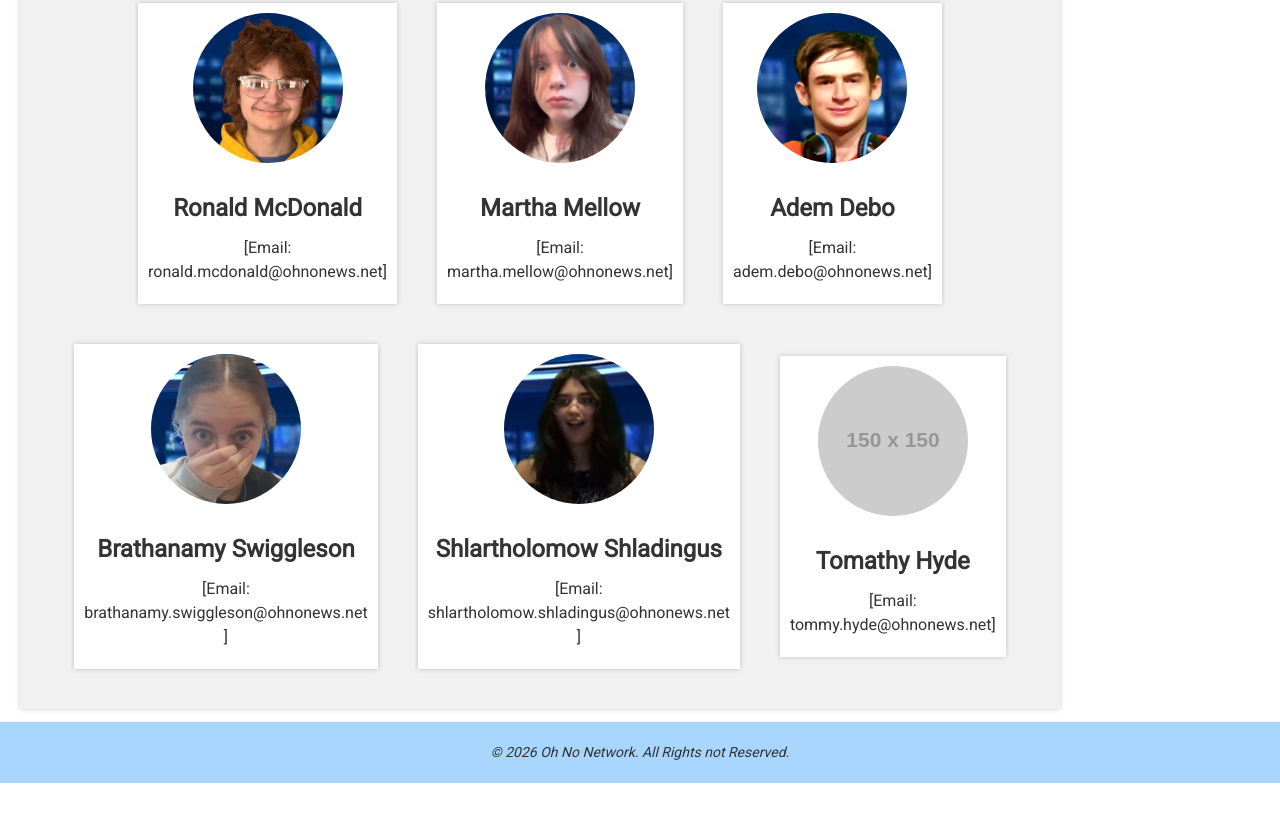
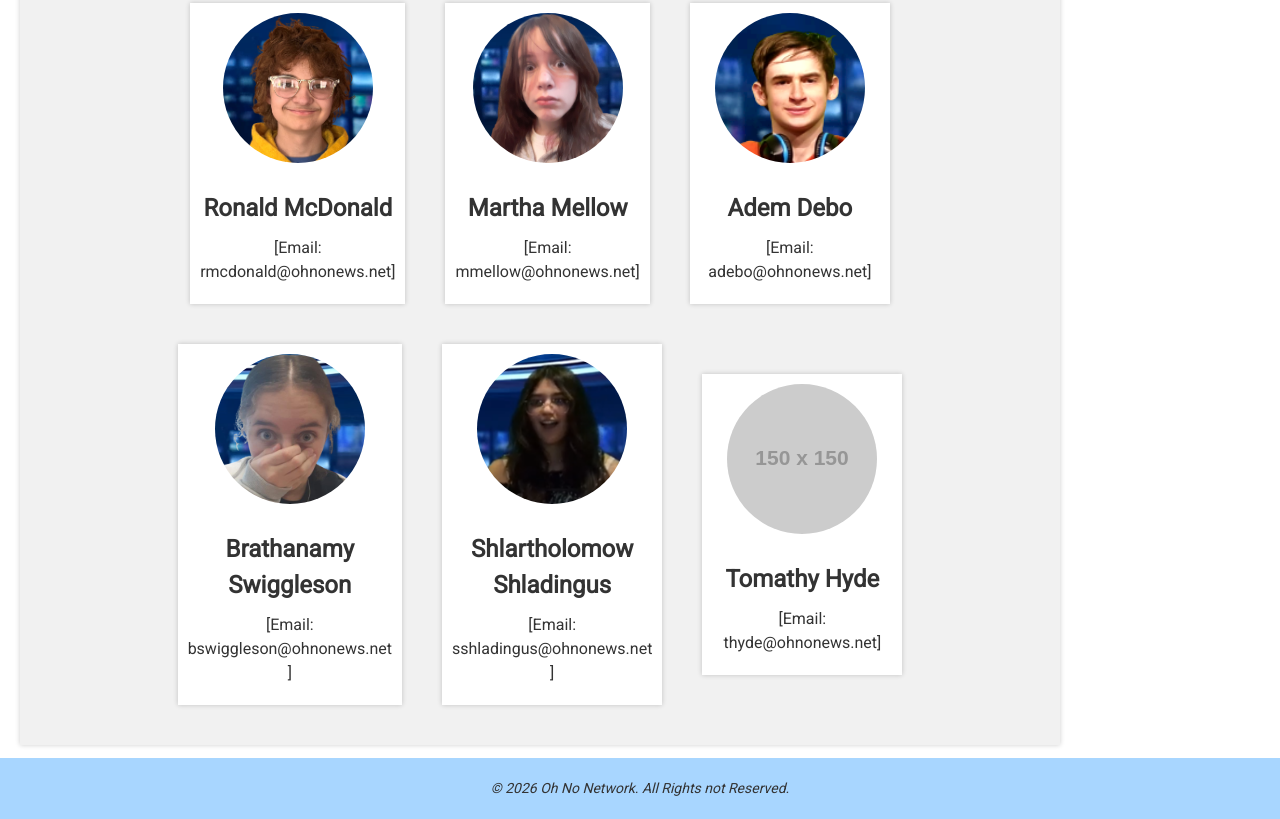
Before and after one commit to OhNoNetwork/OhNoWeb, a plain HTML site: page about.html in a window 1280 px wide. Shown: the part 335-1154 px from the top of the page. Before the commit the page ends 1118 px from the top, so only its background shows below. Drawn offline with Linux system fonts and the light colour scheme; placeholder pictures from the web are drawn by us.

Commit message:
emails
ergsfgghshahahsgfhrfgahahdagfhadgh

```diff
--- a/about.html
+++ b/about.html
@@ -49,7 +49,7 @@
           </div>
           <div class="member-info">
             <h3>Ronald McDonald</h3>
-            <p>Email: <a href="mailto:ronald.mcdonald@ohnonews.net">ronald.mcdonald@ohnonews.net</a></p>
+            <p>Email: <a href="mailto:rmcdonald@ohnonews.net">rmcdonald@ohnonews.net</a></p>
           </div>
         </div>
         <div class="team-member">
@@ -58,7 +58,7 @@
           </div>
           <div class="member-info">
             <h3>Martha Mellow</h3>
-            <p>Email: <a href="mailto:martha.mellow@ohnonews.net">martha.mellow@ohnonews.net</a></p>
+            <p>Email: <a href="mailto:mmellow@ohnonews.net">mmellow@ohnonews.net</a></p>
           </div>
         </div>
         <div class="team-member">
@@ -67,7 +67,7 @@
           </div>
           <div class="member-info">
             <h3>Adem Debo</h3>
-            <p>Email: <a href="mailto:adem.debo@ohnonews.net">adem.debo@ohnonews.net</a></p>
+            <p>Email: <a href="mailto:adebo@ohnonews.net">adebo@ohnonews.net</a></p>
           </div>
         </div>
         <div class="team-member">
@@ -76,7 +76,7 @@
           </div>
           <div class="member-info">
             <h3>Brathanamy Swiggleson</h3>
-            <p>Email: <a href="mailto:brathanamy.swiggleson@ohnonews.net">brathanamy.swiggleson@ohnonews.net</a>
+            <p>Email: <a href="mailto:brathanamy.swiggleson@ohnonews.net">bswiggleson@ohnonews.net</a>
             </p>
           </div>
         </div>
@@ -86,9 +86,8 @@
           </div>
           <div class="member-info">
             <h3>Shlartholomow Shladingus</h3>
-            <p>Email: <a href="mailto:shlartholomow.shladingus@ohnonews.net">shlartholomow.shladingus@ohnonews.net
-
-            </a></p>
+            <p>Email: <a href="mailto:sshladingus@ohnonews.net">sshladingus@ohnonews.net</a>
+             </p>
           </div>
           </div>
           <div class="team-member">
@@ -97,7 +96,7 @@
             </div>
             <div class="member-info">
               <h3>Tomathy Hyde</h3>
-              <p>Email: <a href="mailto:tommy.hyde@ohnonews.net">tommy.hyde@ohnonews.net</a></p>
+              <p>Email: <a href="mailto:thyde@ohnonews.net">thyde@ohnonews.net</a></p>
             </div>
         </div>
       </div>
```
